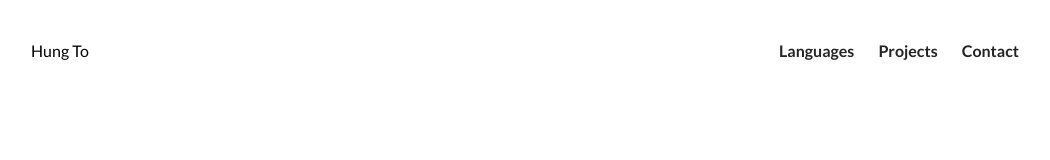
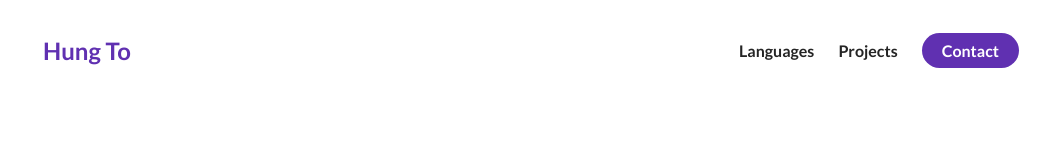
Before and after one commit to hungto1990/first-eportfolio, a plain HTML site: page index.html in a window 1280 px wide. Shown: the whole page, without its empty margins (109-1159 px from the left). Drawn offline with Linux system fonts and the light colour scheme.

Commit message:
finished nav bar

```diff
--- a/styles.css
+++ b/styles.css
@@ -43,3 +43,22 @@ nav {
     text-decoration: none;
     font-weight: 700;
 }
+
+.nav__link--anchor-primary {
+    background-color: #6030b1;
+    padding: 8px 20px;
+    border-radius: 50px;
+    color: white;
+    transition: all 300ms ease;
+}
+
+.nav__link--anchor-primary:hover {
+    background-color: #5d3eff;
+}
+
+.personal__logo {
+    font-size: 24px;
+    color: #6030b1;
+    margin: 0 12px;
+    font-weight: bold;
+}
```
